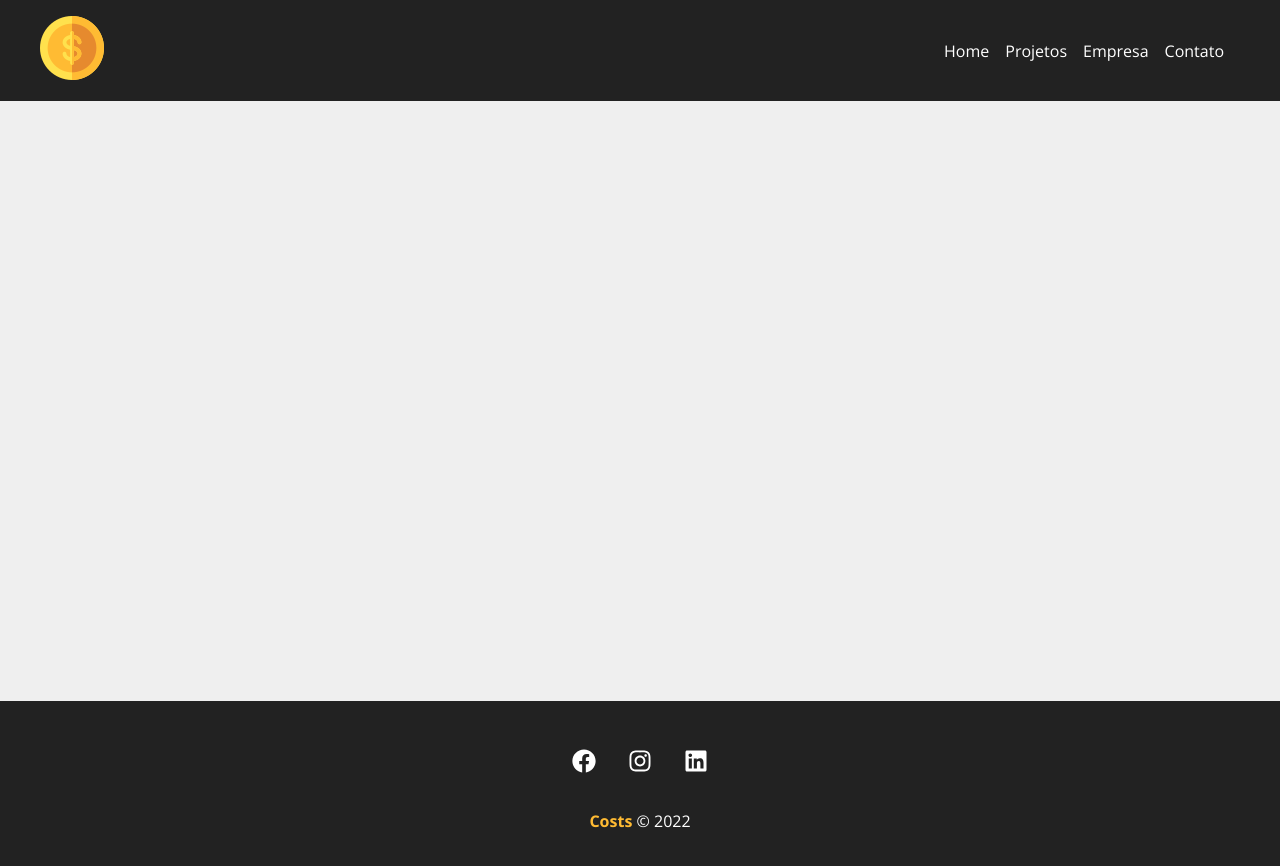
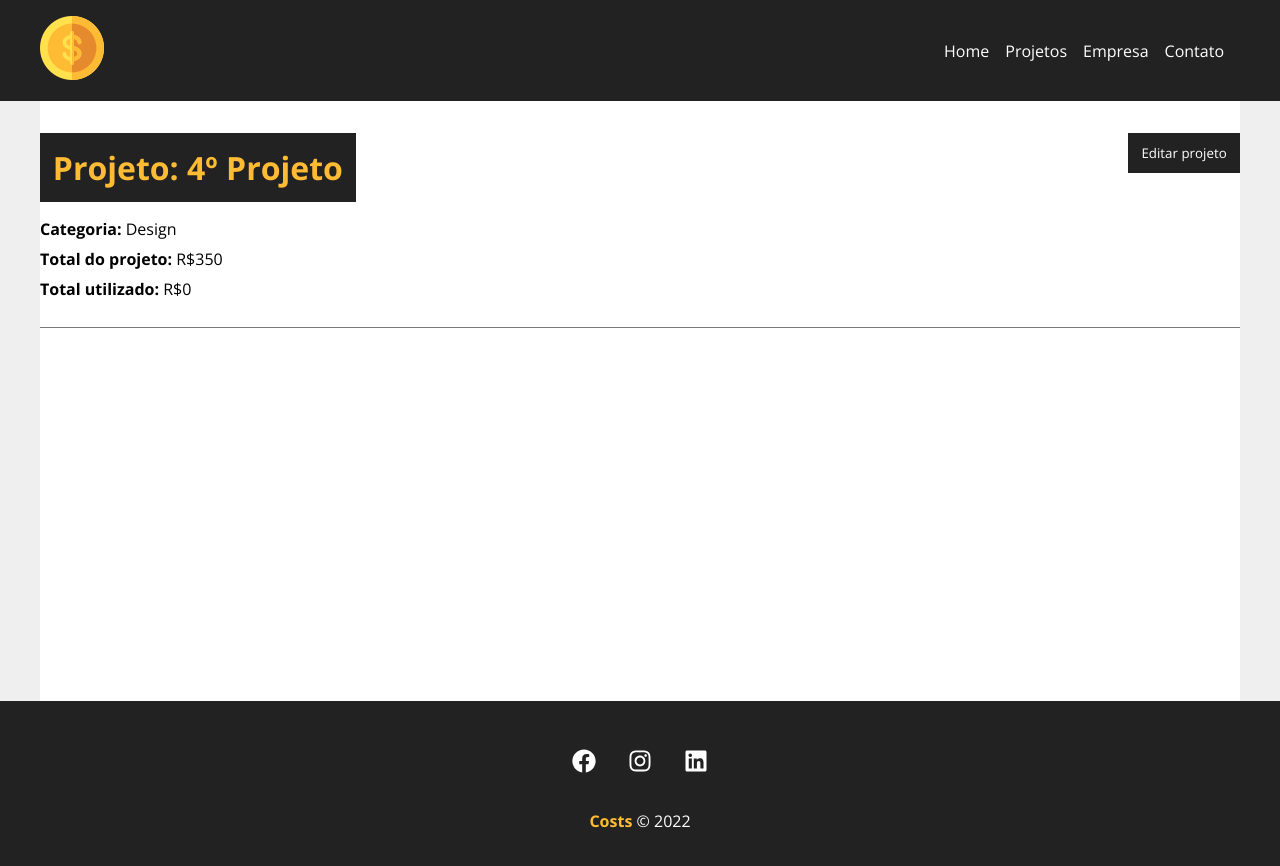
Before and after one commit to edinaldofcs/Projeto-Custos-React, a React (Create React App) app: page /project/1 in a window 1280 px wide. Shown: the top 866 px of the page. Built offline with nearby package versions, Linux system fonts and the light colour scheme; data requests are answered from the project's data file.

Commit message:
Aula30/31-Pg-Edicao

```diff
--- a/db.json
+++ b/db.json
@@ -4,12 +4,12 @@
       "name": "4º Projeto",
       "budget": "350",
       "category": {
-        "id": "4",
+        "id": "3",
         "name": "Design"
       },
       "cost": 0,
       "services": [],
-      "id": 4
+      "id": 1
     },
     {
       "name": "EFCS",
@@ -20,7 +20,7 @@
       },
       "cost": 0,
       "services": [],
-      "id": 5
+      "id": 2
     }
   ],
   "categories": [
--- a/src/App.js
+++ b/src/App.js
@@ -9,6 +9,7 @@
 import Container from './components/layout/Container'
 import NavBar from './components/layout/NavBar'
 import Footer from './components/layout/Footer'
+import SingleProject from './components/pages/SingleProject'
 
 function App() {
   return (
@@ -17,10 +18,11 @@
       <Container customClass="minHeight">
         <Routes>
           <Route exact path='/' element={<Home />} />
-          <Route exact path='/company' element={<Company />} />
-          <Route exact path='/contact' element={<Contact />} />
-          <Route exact path='/newproject' element={<NewProject />} />
-          <Route exact path='/projects' element={<Projects />} />
+          <Route path='/company' element={<Company />} />
+          <Route path='/contact' element={<Contact />} />
+          <Route path='/newproject' element={<NewProject />} />
+          <Route path='/projects' element={<Projects />} />
+          <Route path='/project/:id' element={<SingleProject/>} />
         </Routes>
       </Container>
       <Footer />
--- /dev/null
+++ b/src/components/pages/SingleProject.js
@@ -0,0 +1,77 @@
+import styles from './SingleProject.module.css'
+
+import { useParams } from 'react-router-dom'
+import { useState, useEffect } from 'react'
+import Loading from "../layout/Loading";
+import Container from '../layout/Container';
+
+function SingleProject() {
+
+    const { id } = useParams()
+    const [project, setProject] = useState([])
+    const [showProjectForm, setShowProjectForm] = useState(false)
+
+
+    useEffect(() => {
+
+        setTimeout(() => {
+
+            fetch(`http://localhost:5000/projects/${id}`, {
+                method: 'GET',
+                headers: {
+                    'Content-Type': 'application/json',
+                },
+            })
+                .then((resp) => resp.json())
+                .then((data) => {
+                    setProject(data)
+                })
+                .catch(err => console.log(`singleProject-Erro: ${err}`))
+
+        }, 1000)
+
+    }, [id])
+
+    function toggleProjecForm() {
+        setShowProjectForm(!showProjectForm)
+    }
+
+    return (
+        <>
+            {project.name ? (
+
+                <div className={styles.project_details}>
+                    <Container customClass="column">
+                        <div className={styles.details_container}>
+                            <h1>Projeto: {project.name}</h1>
+                            <button className={styles.btn} onClick={toggleProjecForm}>
+                                {!showProjectForm ? 'Editar projeto' : 'Fechar'}
+                            </button>
+                            {!showProjectForm ? (
+                                <div className={styles.project_info}>
+                                    <p>
+                                        <span>Categoria: </span>{project.category.name}
+                                    </p>
+                                    <p>
+                                        <span>Total do projeto: </span>R${project.budget}
+                                    </p>
+                                    <p>
+                                        <span>Total utilizado: </span>R${project.cost}
+                                    </p>
+                                </div>
+                            ) : (
+                                <div className={styles.project_info}>
+                                    <p>Form</p>
+                                </div>
+                            )}
+                        </div>
+                    </Container>
+                </div>
+            ) : (
+                <Loading />
+            )}
+        </>
+    )
+}
+
+export default SingleProject;
--- /dev/null
+++ b/src/components/pages/SingleProject.module.css
@@ -0,0 +1,47 @@
+.project_details{
+    padding: 2em 0;
+    background-color: #fff;
+}
+
+.project_details h1, .project_details h2, .project_details p{
+    margin-bottom: 0.5em;
+}
+
+.project_details h1{
+    background-color: #222;
+    color: #FFBB33;
+    padding: 0.4em;
+}
+
+.project_details span{
+    font-weight: bold;
+}
+
+.details_container,
+.service_container{
+    border-bottom: 1px solid #7A7A7A;
+    margin-bottom: 1.2em;
+    padding-bottom: 1.2em;
+    display: flex;
+    justify-content: space-between;
+    flex-wrap: wrap;
+}
+
+.btn{
+    color: white;
+    background: #222;
+    padding: 0.5em 1em;
+    text-decoration: none;
+    transition: 0.5s;
+    cursor: pointer;
+    max-height: 40px;
+    border: none;
+}
+
+.btn:hover{
+    color: #ffbb33;
+}
+
+.project_info {
+    width: 100%;
+}
--- a/src/components/project/ProjectCard.js
+++ b/src/components/project/ProjectCard.js
@@ -19,7 +19,7 @@
                 <span className={`${styles[category.toLowerCase()]}`}></span> {category}
             </p>
             <div className={styles.project_card_actions}>
-                <Link to="/">
+                <Link to={`/project/${id}`}>
                     <BsPencil/>Editar
                 </Link>
                 <button onClick={remove}>
```
Also changed, not shown: src/index.css (line endings or trailing spaces).
